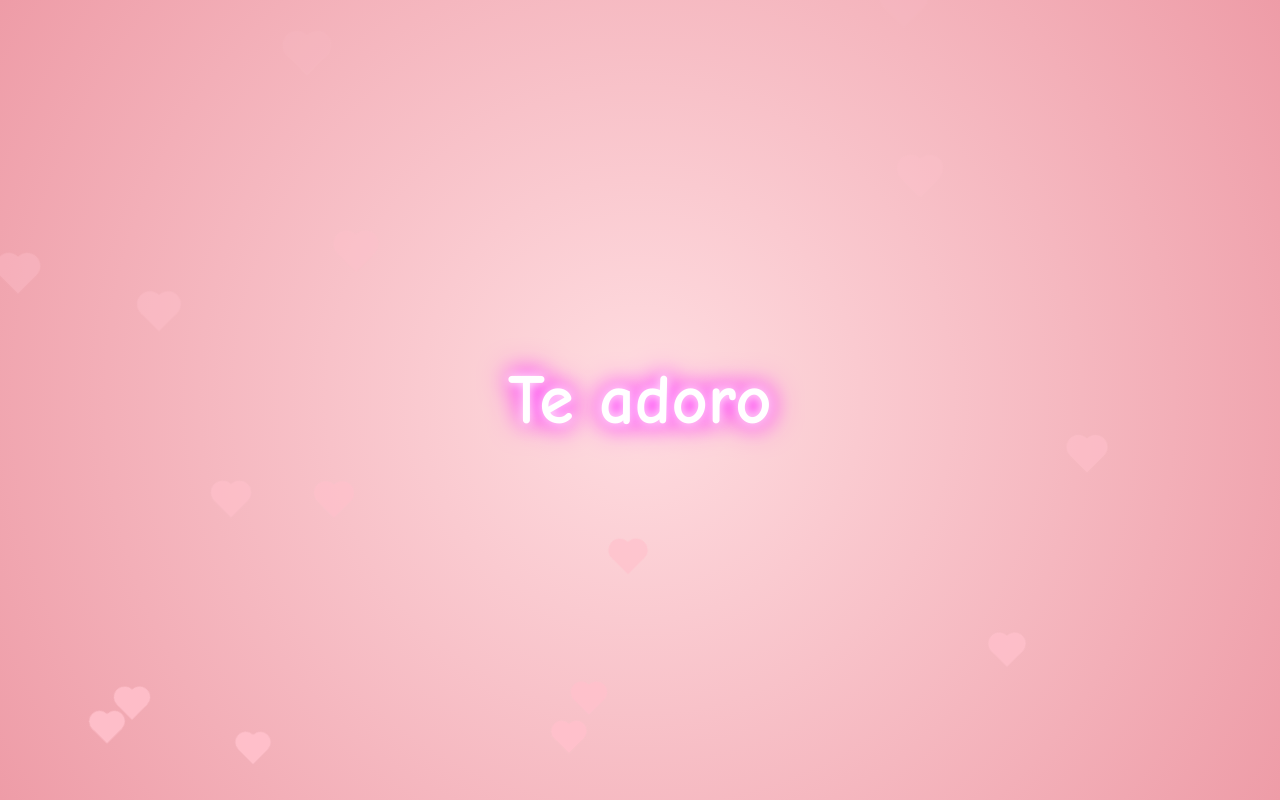
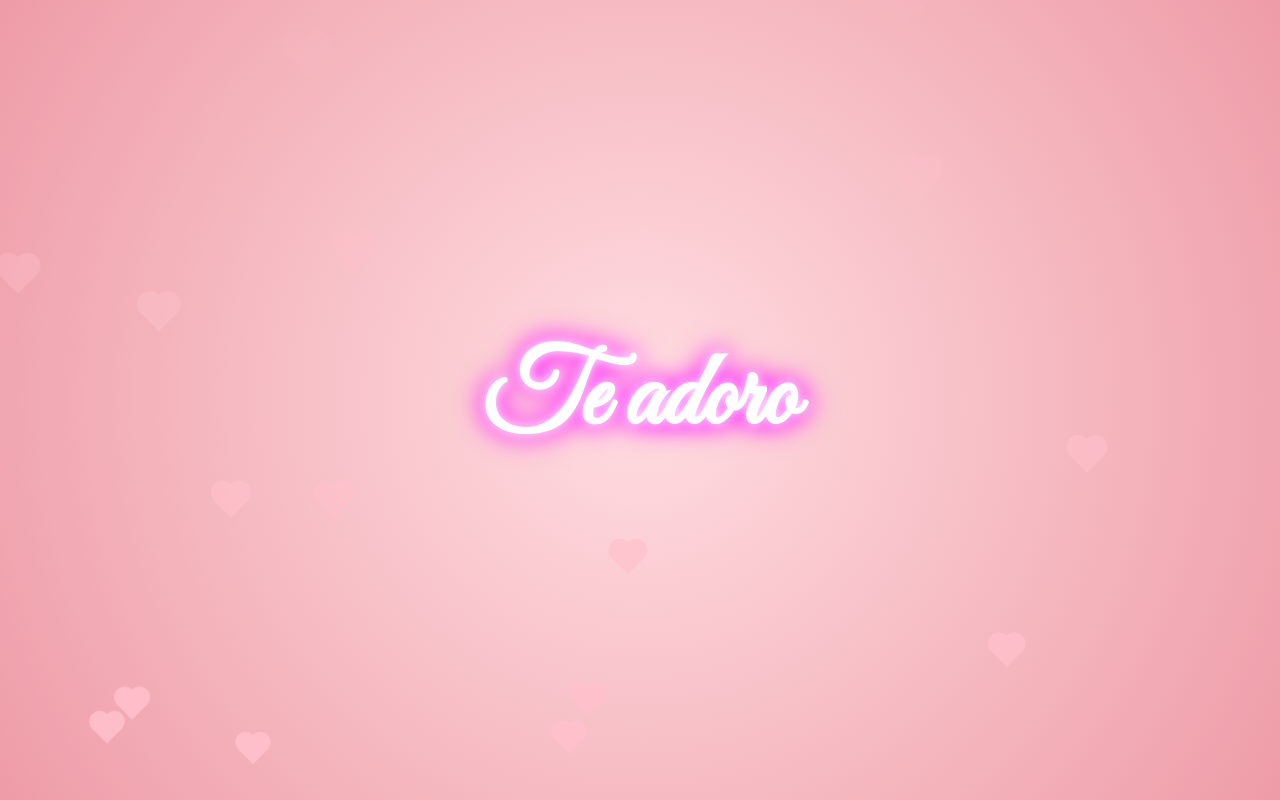
Before and after one commit to defensorley/Kath-3-, a plain HTML site: page index.html in a window 1280 px wide. Drawn offline with Linux system fonts and the light colour scheme.

Commit message:
Update index.html

```diff
--- a/index.html
+++ b/index.html
@@ -1,9 +1,10 @@
 <!DOCTYPE html>
 <html lang="es">
 <head>
+  <link href="https://fonts.googleapis.com/css2?family=Great+Vibes&display=swap" rel="stylesheet">
   <meta charset="UTF-8" />
   <meta name="viewport" content="width=device-width, initial-scale=1.0"/>
-  <title>Te adoro</title>
+  <title>Te adoro mi niña</title>
   <style>
     body {
       margin: 0;
@@ -13,11 +14,11 @@
       display: flex;
       justify-content: center;
       align-items: center;
-      font-family: 'Comic Sans MS', cursive, sans-serif;
+      font-family: 'Great Vibes', cursive;
     }
 
     h1 {
-      font-size: 4rem;
+      font-size: 6rem;
       color: #fff;
       text-shadow: 0 0 10px #fff, 0 0 20px #f0f, 0 0 30px #f0f;
       animation: pulse 2s infinite ease-in-out;
```
